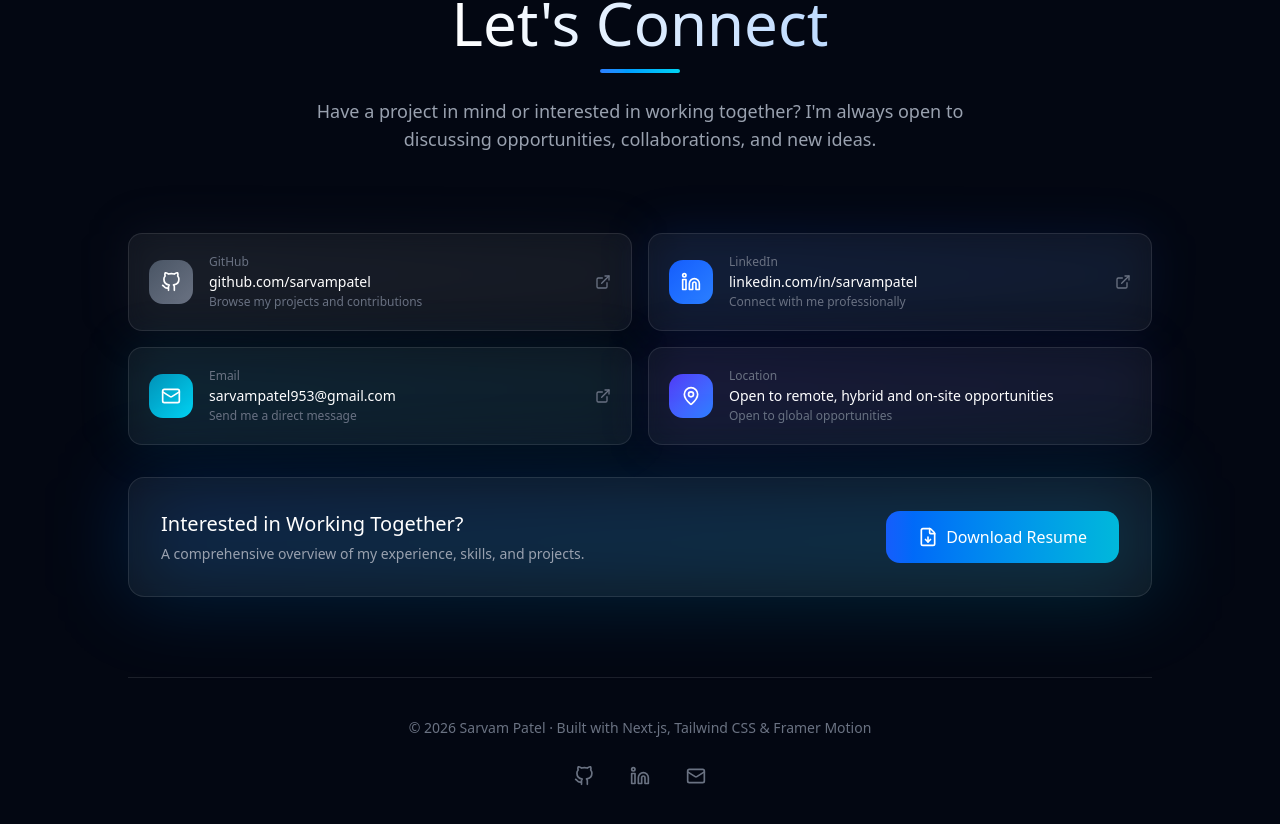
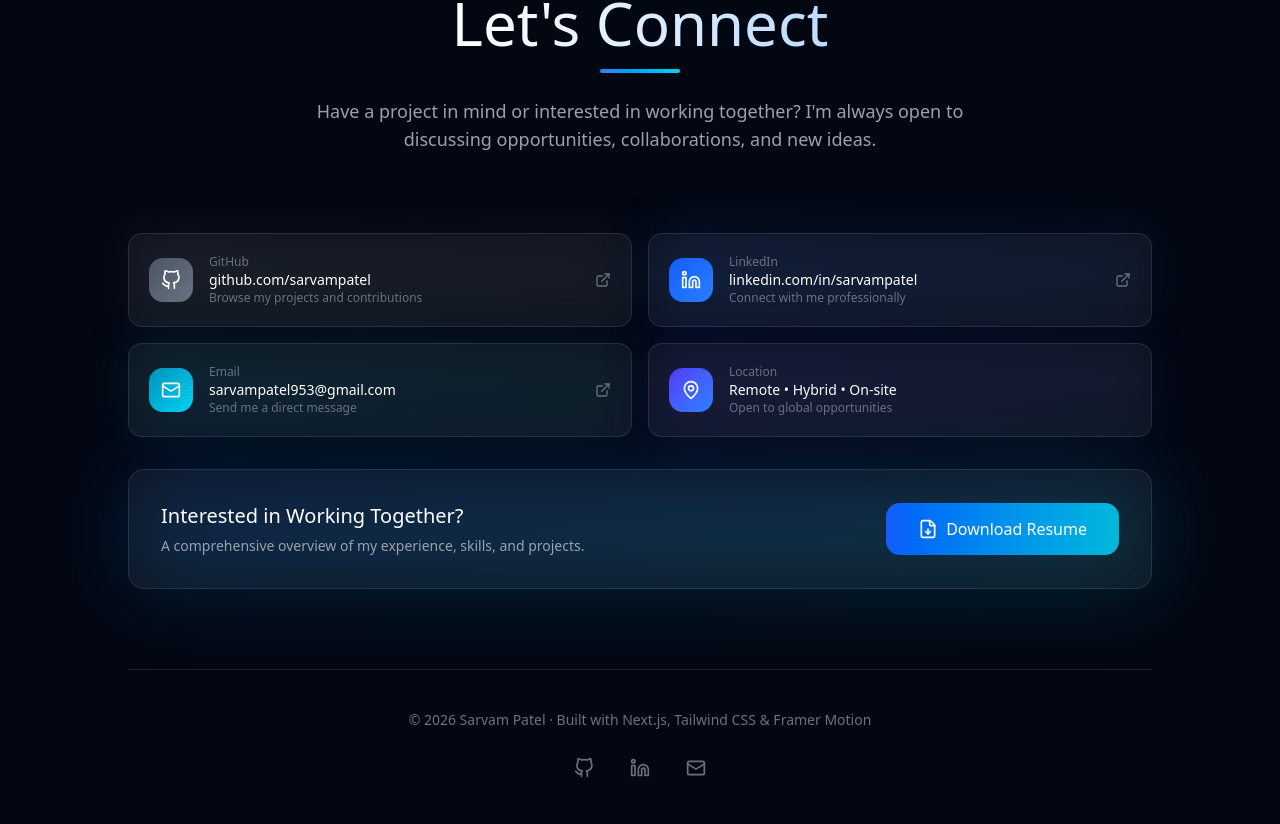
Before and after one commit to CoreTech7704/Sarvam_Portfolio, a Next.js app: page / in a window 1280 px wide. Shown: the part 6467-7291 px from the top of the page. Built offline with nearby package versions, Linux system fonts and the light colour scheme.

Commit message:
Update: Contact component for improved layout and accessibility

```diff
--- a/src/components/Contact.tsx
+++ b/src/components/Contact.tsx
@@ -37,25 +37,25 @@ export default function Contact() {
           {contactMethods.map((method, index) => {
             const Icon = method.icon;
             const inner = (
-              <div className="flex items-center gap-4">
+              <div className="flex items-center gap-4 w-full">
                 <div
                   className={`p-3 rounded-xl bg-linear-to-br ${method.gradient} shrink-0`}
                 >
                   <Icon className="w-5 h-5 text-white" />
                 </div>
-                <div className="min-w-0">
-                  <div className="text-xs text-gray-500 mb-0.5">
-                    {method.label}
-                  </div>
-                  <div className="text-white text-sm group-hover:text-blue-200 transition-colors truncate">
+
+                <div className="flex-1 min-w-0">
+                  <p className="text-xs text-gray-500">{method.label}</p>
+
+                  <p className="text-sm text-white wrap-break-word">
                     {method.value}
-                  </div>
-                  <div className="text-xs text-gray-500 mt-0.5">
-                    {method.description}
-                  </div>
+                  </p>
+
+                  <p className="text-xs text-gray-500">{method.description}</p>
                 </div>
+
                 {method.href && (
-                  <ExternalLink className="w-4 h-4 text-gray-500 group-hover:text-blue-400 ml-auto shrink-0 transition-colors" />
+                  <ExternalLink className="w-4 h-4 shrink-0 text-gray-500 group-hover:text-blue-400 transition-colors" />
                 )}
               </div>
             );
@@ -156,13 +156,16 @@ export default function Contact() {
                 key={href}
                 href={href}
                 target={href.startsWith("http") ? "_blank" : undefined}
-                arial-label={`Visit ${Icon.name} profile`}
+                aria-label={`Visit ${Icon.name} profile`}
                 rel={
                   href.startsWith("http") ? "noopener noreferrer" : undefined
                 }
                 className="p-2 text-gray-500 hover:text-blue-400 hover:bg-blue-500/10 hover:scale-110 rounded-lg transition-all duration-300"
               >
-                <Icon aria-label={`Visit ${Icon.name} profile`} className="w-5 h-5" />
+                <Icon
+                  aria-label={`Visit ${Icon.name} profile`}
+                  className="w-5 h-5"
+                />
               </a>
             ))}
           </div>
--- a/src/data/contact.ts
+++ b/src/data/contact.ts
@@ -33,7 +33,7 @@ export const contactMethods: ContactMethod[] = [
   {
     icon: MapPin,
     label: "Location",
-    value: "Open to remote, hybrid and on-site opportunities",
+    value: "Remote • Hybrid • On-site",
     href: null,
     gradient: "from-indigo-600 to-blue-500",
     glow: "from-indigo-600/15 to-blue-500/5",
```
